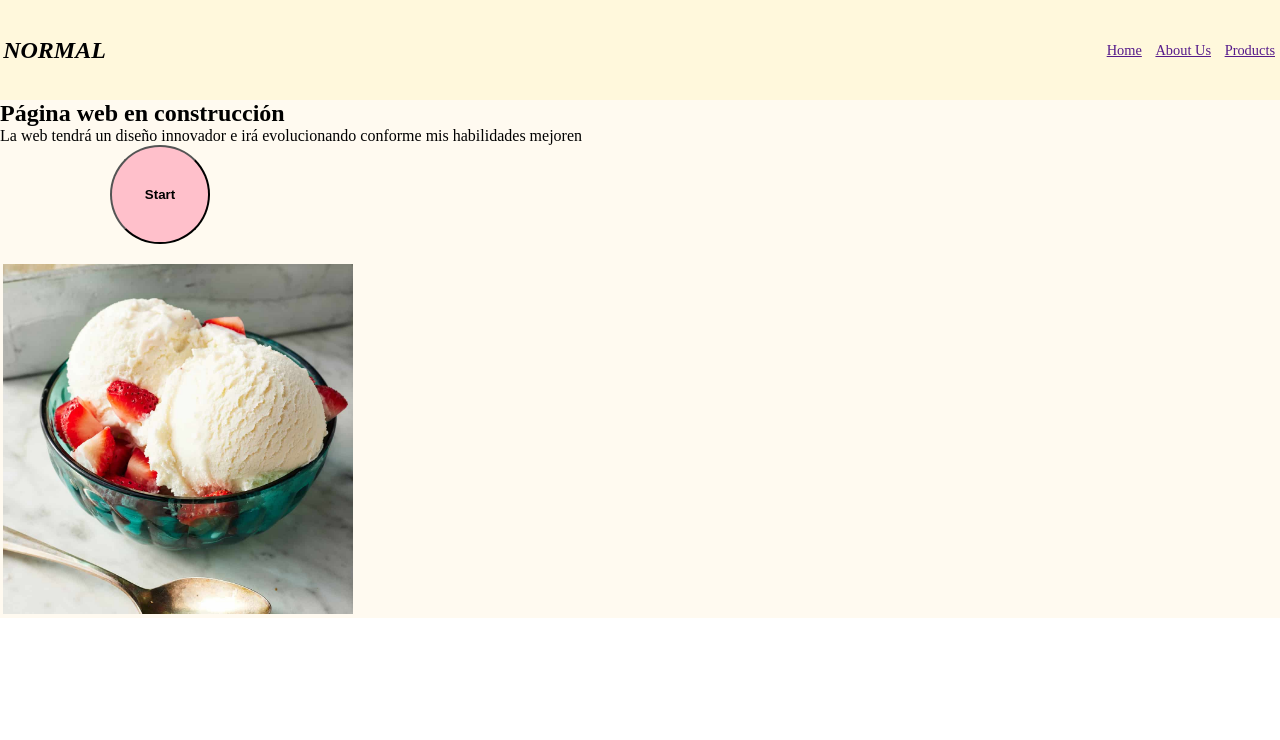
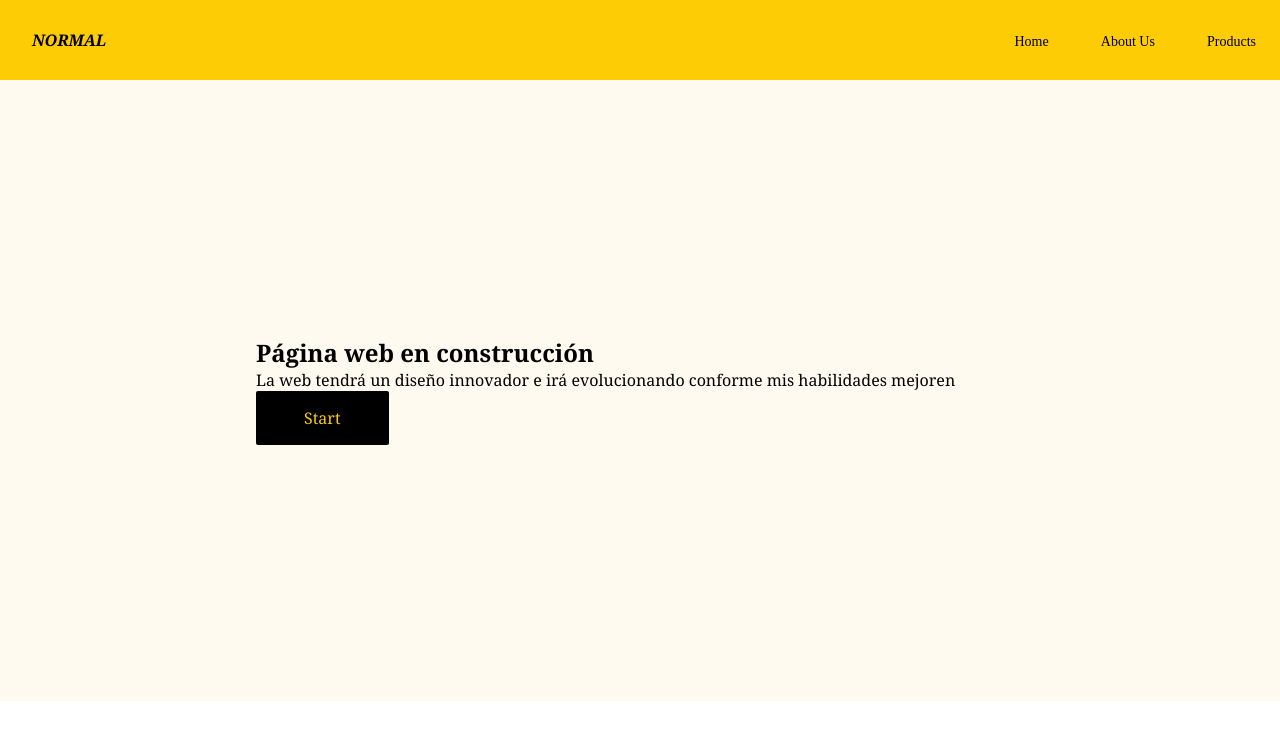
Before and after one commit to leomeldc/Pagina_Web, a plain HTML site: page index.html in a window 1280 px wide. Drawn offline with Linux system fonts and the light colour scheme.

Commit message:
cambio interfaz

```diff
--- a/index.html
+++ b/index.html
@@ -1,45 +1,32 @@
 <!DOCTYPE html>
 <html lang="en">
+
 <head>
-  <meta charset="UTF-8">
-  <meta http-equiv="X-UA-Compatible" content="IE=Edge">
-  <meta name="viewport" content="width=device-width, initial-scale=1">
-  <link rel="preconnect" href="https://fonts.googleapis.com">
-<link rel="preconnect" href="https://fonts.gstatic.com" crossorigin>
-<link href="https://fonts.googleapis.com/css2?family=Montserrat:ital,wght@0,100..900;1,100..900&display=swap" rel="stylesheet">
+  <meta charset="UTF-8" />
+  <meta name="viewport" content="width=device-width, initial-scale=1.0" />
 
   <title>My Personal WebPage</title>
-
-  <!-- HTML -->
-
-
-  <!-- Custom Styles -->
   <link rel="stylesheet" href="style.css">
 </head>
 
 <body>
   <nav>
     <div class="logo"> NORMAL</div>
-    <div class= "navbar">
-     <a href=""> Home</a>
-     <a href=""> About Us</a>
-     <a href=""> Products</a>
+    <div class="navbar">
+      <a href="/"> Home</a>
+      <a href="/"> About Us</a>
+      <a href="/"> Products</a>
     </div>
   </nav>
   <section class="hero">
-   <div class="hero-container">
+    <div class="heroContainer">
+      <div class:"column">
         <h1> Página web en construcción</h1>
         <p> La web tendrá un diseño innovador e irá evolucionando conforme mis habilidades mejoren</p>
-
         <button class="botonInicio">Start </button>
       </div>
 
-   <img src="ice-cream.jpg">
- </section>
+    </div </section>
+</body>
 
-
-
-
-  <script src="main.js"></script>
-</body>
 </html>
--- a/style.css
+++ b/style.css
@@ -1,57 +1,101 @@
 * {
+  box-sizing: border-box;
   margin: 0;
   padding: 0;
-  box-sizing: border-box;
+  font-family: Cambria, Cochin, Georgia, Times, 'Times New Roman', serif
 }
 
 nav {
-  height: 100px;
-  background-color: cornsilk;
+  height: 80px;
+  background: #fdcc04;
   display: flex;
   align-items: center;
   justify-content: space-between;
-  padding: 0px;
+  padding: 0rem calc ((100vw - 1300px)/2);;
+
 }
 
 .logo {
   color: black;
   font-style: italic;
+  font-size:20px;
   font-weight: bold;
-  font-size: 1.5rem;
-  padding: 0.2rem;
+  font-size: 1.0rem;
+  padding: 0 2rem;
 }
 
-.navbar{
-  font-size: 0.9rem;
+nav a {
+  font-family: serif;
+  font-size: 14px;
+  text-decoration: none;
+  color: black;
+  padding: 0 1.5rem;
 }
 
-.navbar a {
-  padding: 0 5px;
+
+.navbar:hover {
+  color:white;
+}
+
+.hero {
+  background: floralwhite;
+}
+
+
+.heroContainer{
+ display: flex;
+ padding: 20%;
+}
+
+.columnLeft{
+  display: flex;
+  flex-direction: column;
+  justify-content: center;
+  align-items: flex-start;
+  padding: 0rem 2rem;
+  margin-top: 20%;
+}
+
+.columnLeft h1 {
+  margin-bottom: 1rem;
+  font-size: 3rem;
+}
+
+.column {
+margin-bottom: 2rem;
+font-size: 1.5rem;
+line-height: 1.5rem;
 }
 
 .botonInicio {
-  background-color: pink;
-  margin-left: 110px;
-  border-radius: 50px;
-  padding-top: 40px;
-  padding-bottom:40px;
-  width: 100px;
-  height: 100px
+  padding: 1rem 3rem;
+  font-size: 1rem;
+  border: none;
+  color: #fdcc04;
+  background: black;
+  border-radius: 2px;
   cursor: pointer;
-  font-weight: bold;
 }
 
 .botonInicio:hover{
-  background: palegoldenrod;
+  background: white;
 }
 
+/*.columnRight {
+  display: flex;
+  justify-content: center;
+  align-items: center;
+  padding: 0rem 2rem;
+}*/
 
-img {
-  margin-top: 20px;
-  margin-left: 3px;
-  height:350px;
-  width:350px
+/*.iceImage {
+  width: 100%;
+  height: 100%;
 }
-.hero {
-  background-color: floralwhite;
+*/
+@media screen and (max-width: 768px)
+{
+  .heroContainer {
+    grid-template-columns: 1fr
+  }
 }
```
Lines whose indentation alone changed are shown as unchanged.
